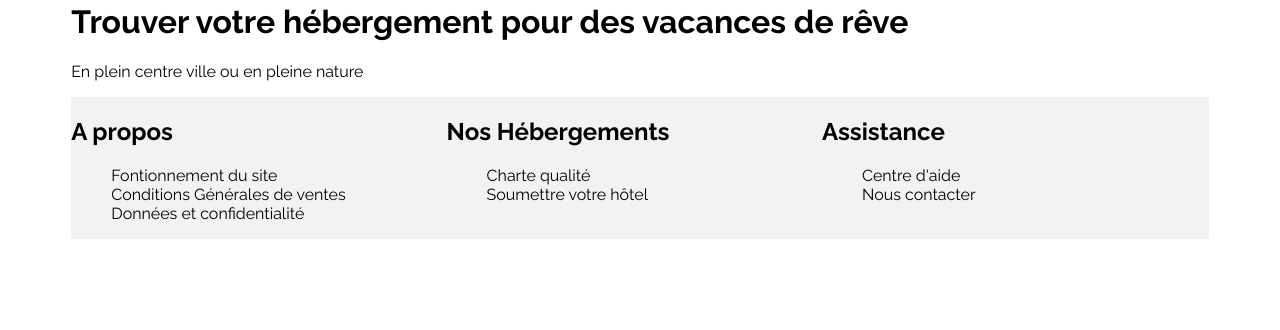
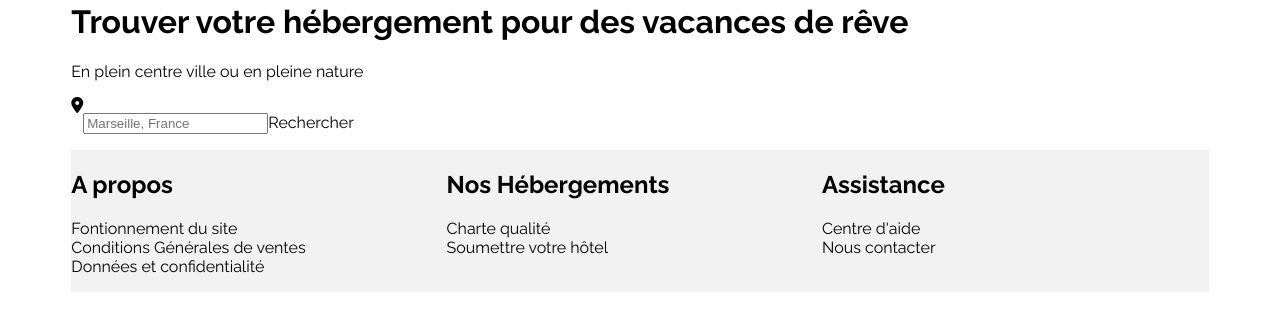
Before and after one commit to hlerouxdev/HugoLeroux_2_14042021, a plain HTML site: page index.html in a window 1280 px wide. Shown: the part 210-540 px from the top of the page. Drawn offline with Linux system fonts and the light colour scheme.

Commit message:
Ajout Bar de recherche

```diff
--- a/index.html
+++ b/index.html
@@ -4,6 +4,7 @@
         <meta charset="utf-8" />
         <link rel="stylesheet" href="style.css" />
         <title>Trouver votre hébergement pour des vacances de rêve</title>
+        <script src="https://kit.fontawesome.com/19b5c527b2.js" crossorigin="anonymous"></script>
     </head>
 
     <body>
@@ -26,6 +27,17 @@
                     <p>En plein centre ville ou en pleine nature</p>
                 </div>
             </header>
+            <div id="recherche">
+                <i class="fas fa-map-marker-alt"></i>
+                <form action="post" action="traitement.php">
+                    <p>
+                        <input type="text" name="ville" id="ville"
+                        placeholder="Marseille, France"
+                        />
+                    </p>
+                </form>
+                <p>Rechercher</p>
+            </div>
             <footer>
                 <div id=footer-apropos>
                     <h2>A propos</h2>
--- a/style.css
+++ b/style.css
@@ -33,6 +33,9 @@ nav{
     display: flex;
 
 }
+#recherche{
+    display: flex;
+}
 
 /* Décorations pied de page */
 footer{
@@ -41,6 +44,7 @@ footer{
 }
 footer ul{
     list-style-type: none;
+    padding-left: 0px;
 }
 footer a{
     color: black;
```
